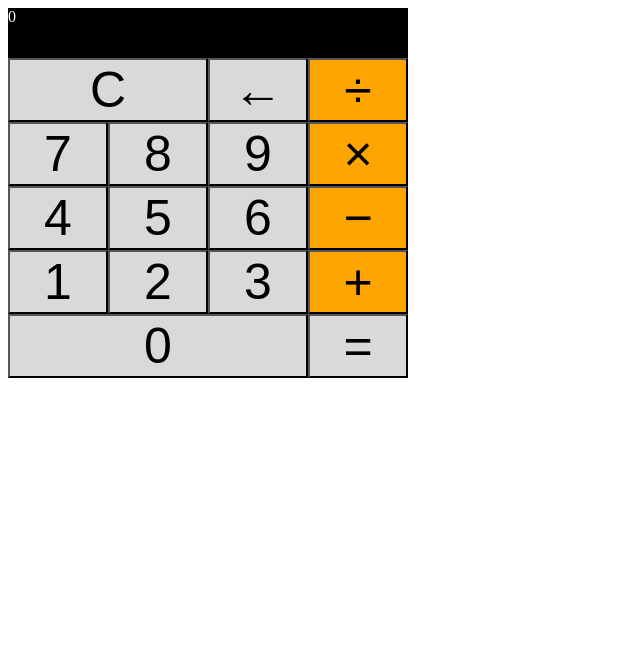
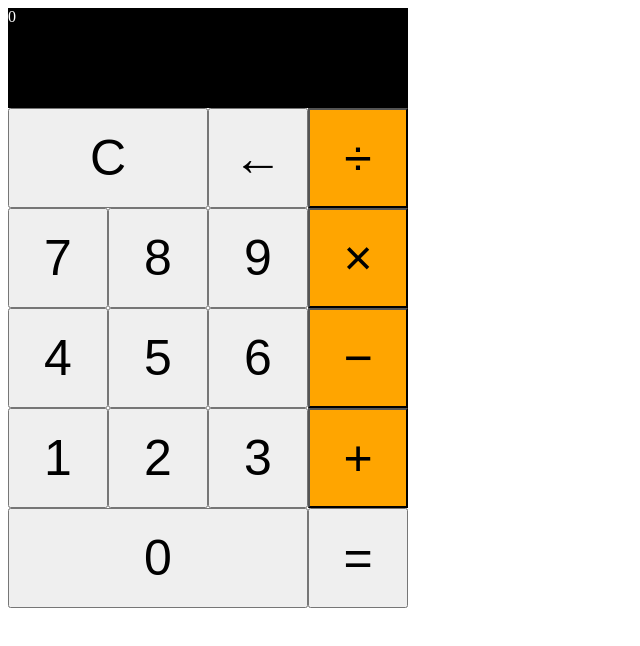
Before and after one commit to maddihalee/LAB-calculator, a plain HTML site: page index.html in a window 1280 px wide. Shown: the whole page, without its empty margins (0-640 px from the left). Drawn offline with Linux system fonts and the light colour scheme.

Commit message:
Fixed the flexbox

```diff
--- a/index.html
+++ b/index.html
@@ -10,8 +10,8 @@
 <body>
   <div class="container">
     <div class="results">0</div>
-    <button class="clear">C</button>
-    <button class="arrow">&#8592;</button>
+    <button class="btn clear">C</button>
+    <button class="btn arrow">&#8592;</button>
     <button class="btn math">&#247;</button>
     <button class="btn">7</button>
     <button class="btn">8</button>
--- a/main.css
+++ b/main.css
@@ -7,6 +7,8 @@ button {
   display: flex;
   width: 400px;
   flex-wrap: wrap;
+  justify-content: space-between;
+  align-content: stretch;
 }
 
 .results {
@@ -15,32 +17,23 @@ button {
   width: 400px;
   height: 50px;
   color: white;
-  font: monospace;
+  font: 'Monospace';
+  height: 100px;
 }
 
+.btn {
+  flex-basis: 100px;
+  height: 100px;
+}
+
+.zero {
+  flex-basis: 75%
+}
 
 .clear {
   flex-basis: 200px;
 }
 
-.arrow {
-  width: 100px;
-}
-
-.btn {
-  width: 100px;
-}
-
-.zero {
-  width: 300px;
-}
-
-.clear,
-.btn,
-.arrow,
-.zero {
-  background-color: #d8d9db;
-}
 
 .math {
   background-color: orange;
```
